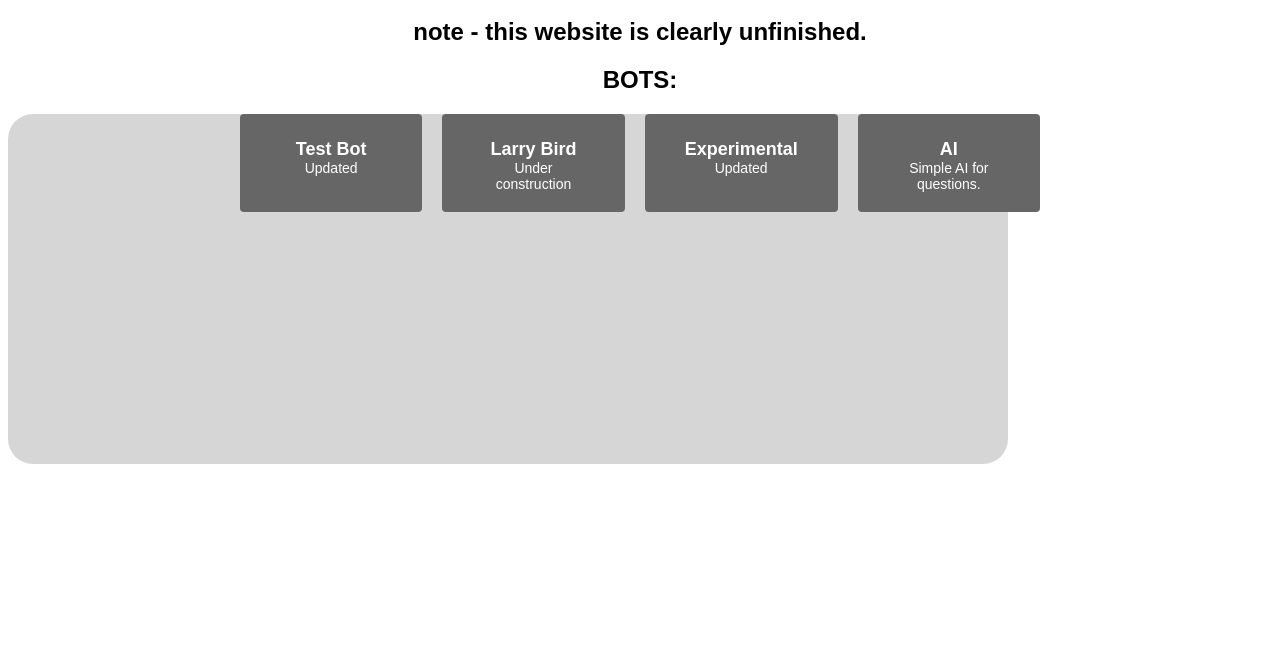
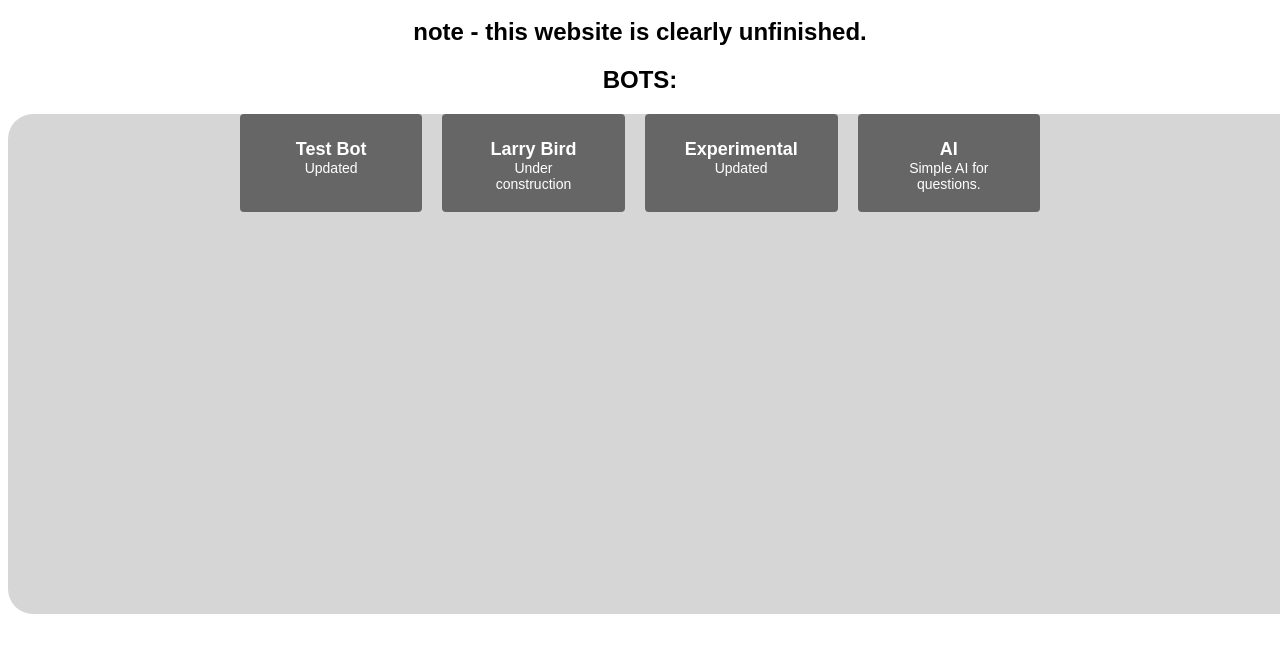
Before and after one commit to thing-gpt/thing-gpt.github.io, a website: page index.html in a window 1280 px wide. Shown: the part 48-700 px from the top of the page. Drawn offline with Linux system fonts and the light colour scheme.

Commit message:
popopopopopopopopopopopopo

```diff
--- a/index.html
+++ b/index.html
@@ -70,8 +70,8 @@
 .rectangle {
   position: fixed;
   border-radius: 25px;
-  width: 1000px;
-  height: 350px;
+  width: 1500px;
+  height: 500px;
   background: rgb(214, 214, 214);
   z-index: -1;
 }
```
